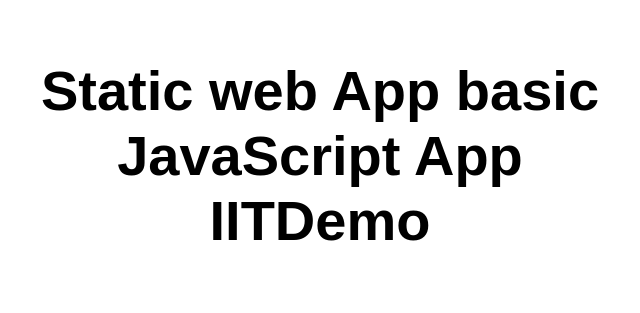
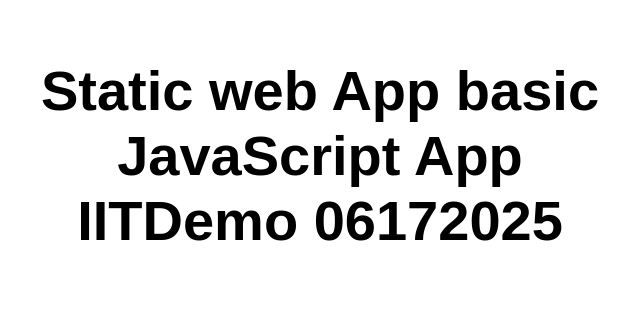
Before and after one commit to RajKrishnanIIT/swiittest, a website: page src/index.html in a window 1280 px wide. Shown: the whole page, without its empty margins (320-960 px from the left). Drawn offline with Linux system fonts and the light colour scheme.

Commit message:
basic change

```diff
--- a/src/index.html
+++ b/src/index.html
@@ -10,7 +10,7 @@
 
 <body>
   <main>
-    <h1>Static web App basic JavaScript App IITDemo</h1>
+    <h1>Static web App basic JavaScript App IITDemo 06172025</h1>
   </main>
 </body>
 
```
